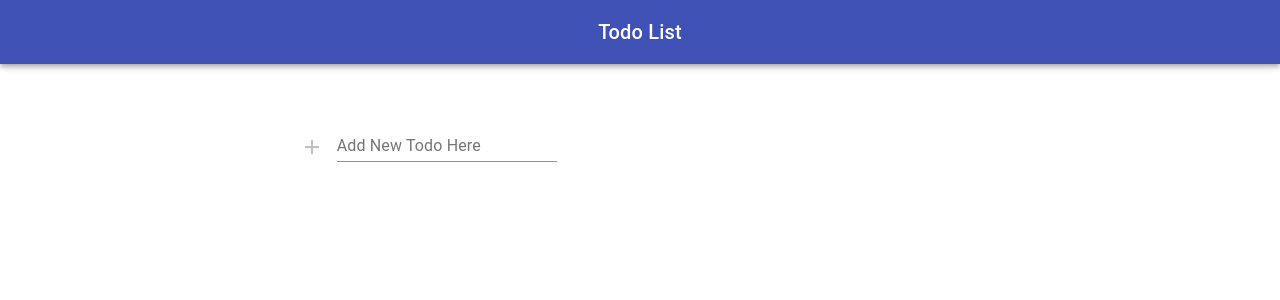
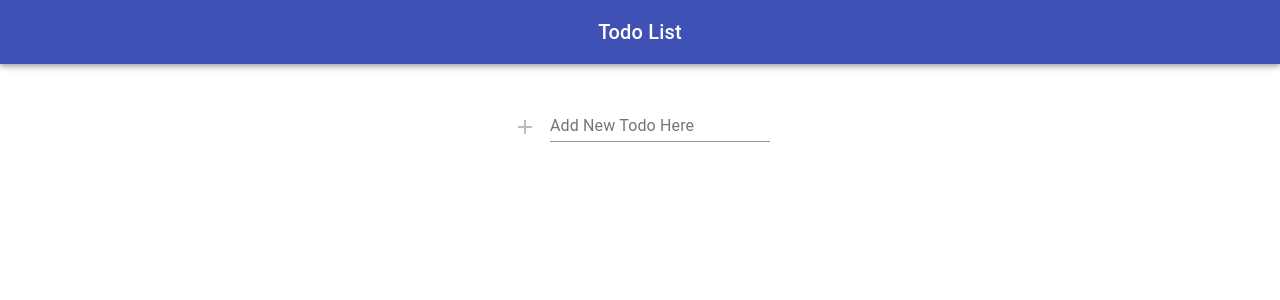
Before and after one commit to nicoalimin/todolist, a React (Create React App) app: page / in a window 1280 px wide. Shown: the top 300 px of the page. Built offline with nearby package versions, Linux system fonts and the light colour scheme.

Commit message:
CSS Fixes

```diff
--- a/src/components/AddTodo.tsx
+++ b/src/components/AddTodo.tsx
@@ -21,7 +21,7 @@ class AddTodo extends Component<IAddTodoProps, IAddTodoState> {
 
   render() {
     return (
-      <Grid container className="add-todo">
+      <Grid container justify="center" className="add-todo">
         <Grid item xs={8}>
           <IconButton
             aria-label="add"
@@ -34,6 +34,7 @@ class AddTodo extends Component<IAddTodoProps, IAddTodoState> {
           </IconButton>
           <TextField
             label="Add New Todo Here"
+            className="add-todo-field"
             onChange={e => this.setState({ todo: e.target.value })}
           />
         </Grid>
--- a/src/components/ListItem.tsx
+++ b/src/components/ListItem.tsx
@@ -23,7 +23,7 @@ class ListItem extends Component<IListItemProps, IListItemState> {
       <s>{this.props.todo.Name}</s>
     );
     return (
-      <Grid container className="list-item">
+      <Grid container justify="center" className="list-item">
         <Grid item xs={8}>
           <Checkbox
             checked={this.props.todo.IsCompleted}
--- a/src/styles/App.scss
+++ b/src/styles/App.scss
@@ -14,13 +14,19 @@
 }
 
 .add-todo {
+  margin-top: 30px;
+  margin-bottom: 30px;
   .add-todo-button {
     margin-top: 18px;
     margin-right: 10px;
   }
+  .add-todo-field {
+    width: 220px;
+  }
 }
 
 .list-item {
+  margin-top: 0;
   .list-item-content {
     display: inline-flex;
     width: 200px;
```
